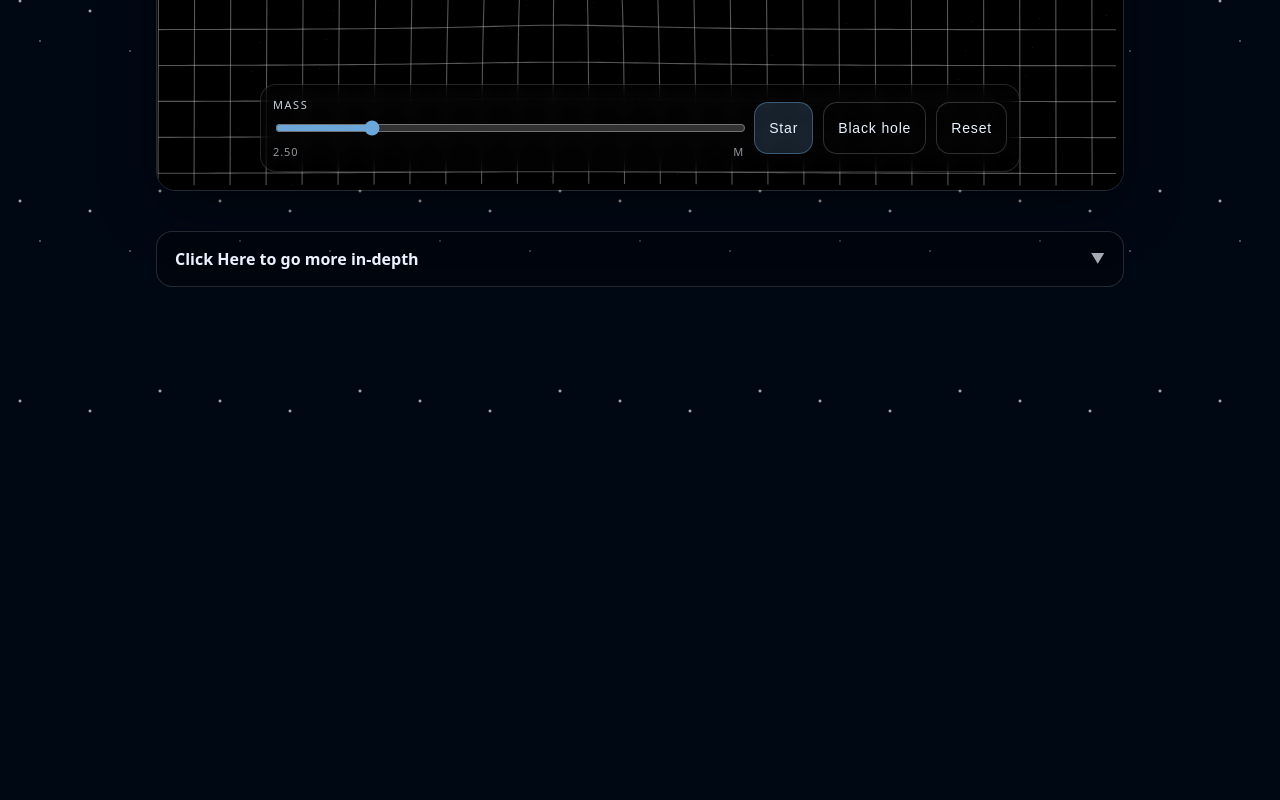
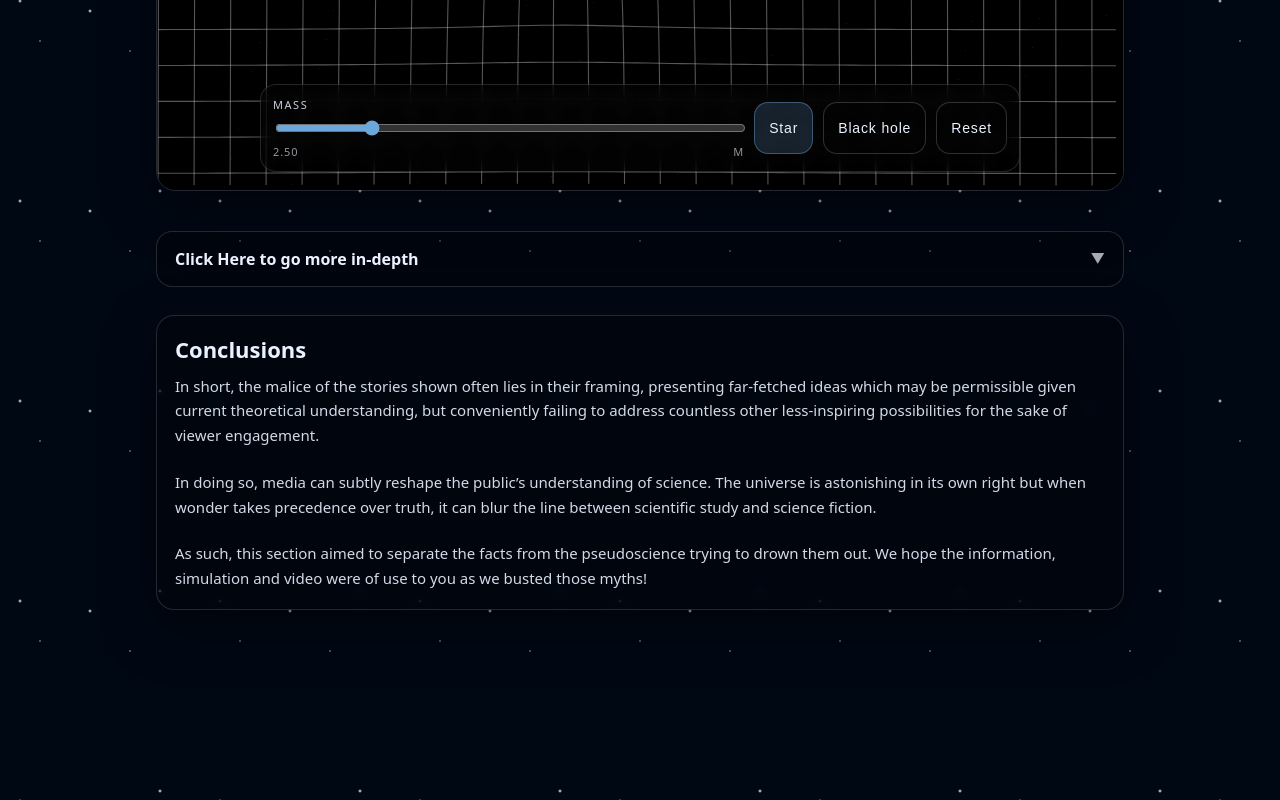
Before and after one commit to WSZKS612/Blackholes, a plain HTML site: page index.html in a window 1280 px wide. Shown: the part 3029-3829 px from the top of the page. Before the commit the page ends 3454 px from the top, so only its background shows below. Drawn offline with Linux system fonts and the light colour scheme.

Commit message:
Update index.html

```diff
--- a/index.html
+++ b/index.html
@@ -616,6 +616,29 @@ The European Physical Journal C | Springer Nature Link
 
 </section>
 
+  <section class="box">
+
+  <h2>Conclusions</h2>
+
+  <p>
+    In short, the malice of the stories shown often lies in their framing, presenting far-fetched ideas which may be permissible given current theoretical understanding, but conveniently failing to address countless other less-inspiring possibilities for the sake of viewer engagement.
+  </p>
+
+  <br>
+
+  <p>
+    In doing so, media can subtly reshape the public’s understanding of science. The universe is astonishing in its own right but when wonder takes precedence over truth, it can blur the line between scientific study and science fiction.
+  </p>
+
+  <br>
+
+  <p>
+    As such, this section aimed to separate the facts from the pseudoscience trying to drown them out. We hope the information, simulation and video were of use to you as we busted those myths!
+  </p>
+
+</section>
+
+
 <!-- IN-DEPTH SIDE TAB -->
 <div class="sideTab" onclick="togglePanel()">
   <span>Definitions</span>
```
